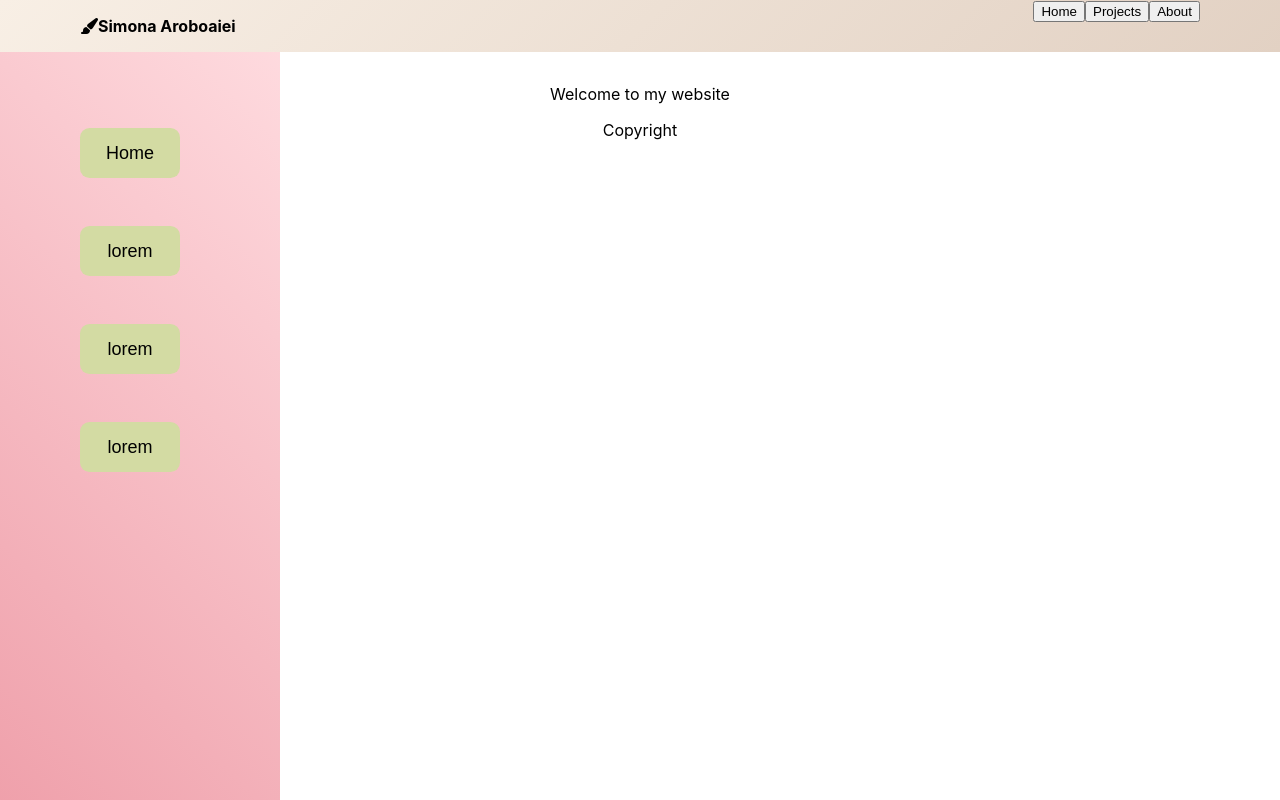
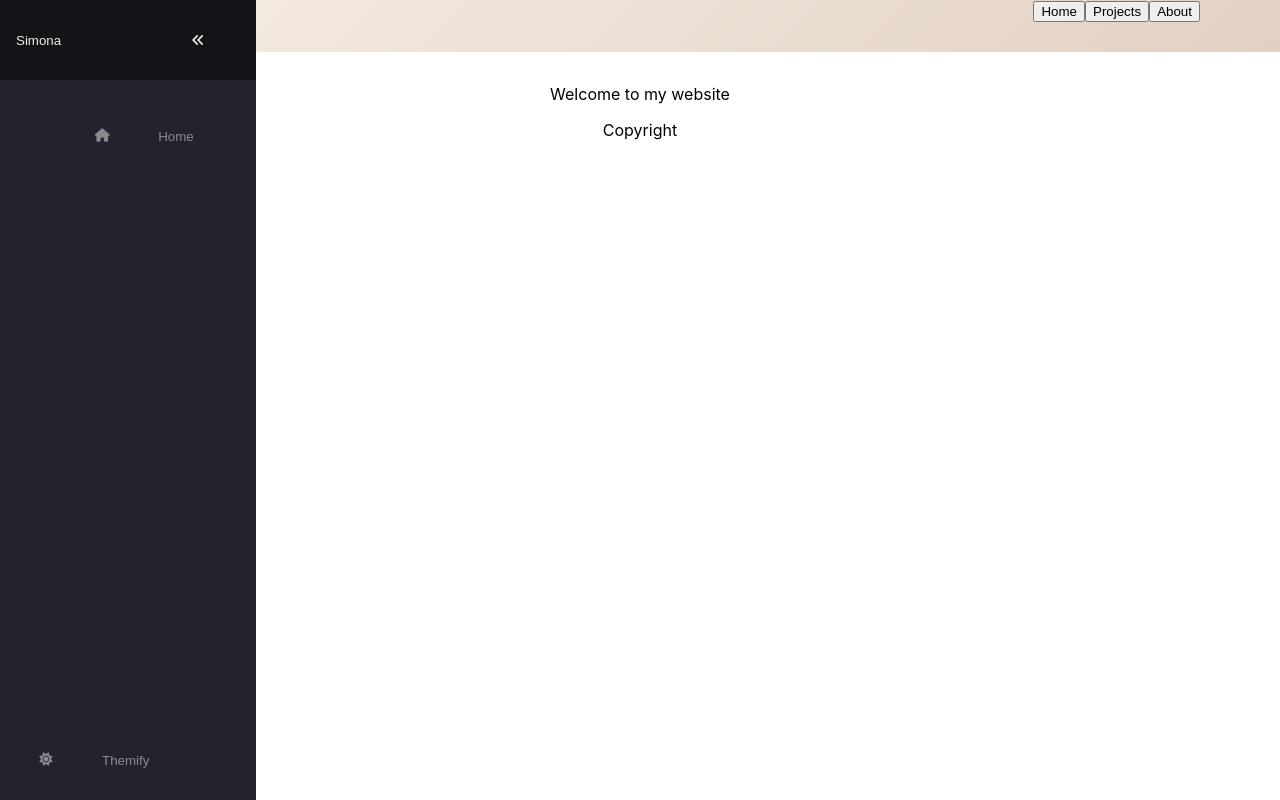
Before and after one commit to robertarotaritei/simona-dae-portofolio, a React (Create React App) app: page / in a window 1280 px wide. Built offline with nearby package versions, Linux system fonts and the light colour scheme.

Commit message:
Update Side Navigation

```diff
--- a/src/App.css
+++ b/src/App.css
@@ -1,6 +1,10 @@
 .App {
   text-align: center;
-
+  --text-primary: #b6b6b6;
+  --text-secondary: #ececec;
+  --bg-primary: #23232e;
+  --bg-secondary: #141418;
+  --transition-speed: 600ms;
 }
 
 /* topNav */
@@ -17,96 +21,189 @@
 }
 
 
-/* sideNav */
+/* navbar */
 
-.sidenav {
-  height: 100%;
-  width: 17.5rem;
+.navbar {
   position: fixed;
-  z-index: -1;
-  top: 0;
-  left: 0;
-  background-image: linear-gradient(45deg, #ee9ca7 0%, #ffdde1 100%);
-  overflow-x: hidden;
-  padding-top: 5rem;
+  background-color: var(--bg-primary);
+  transition: width 600ms ease;
+  overflow: none;
 }
 
-.sideHomeButton{
-  width: 100px;
-  height: 50px;
-  margin-left: 5rem;
-  margin-top: 3rem;
-  font-size: large;
-  background-color: rgb(211, 219, 163);
+.navbar-nav {
+  list-style: none;
+  padding: 0;
+  margin: 0;
+  display: flex;
+  flex-direction: column;
+  align-items: center;
+  height: 100%;
+}
+
+.nav-item {
+  width: 100%;
+}
+
+.nav-item:last-child {
+  margin-top: auto;
+}
+
+.nav-link {
+  display: flex;
+  align-items: center;
+  height: 5rem;
+  color: var(--text-primary);
+  text-decoration: none;
+  filter: grayscale(100%) opacity(0.7);
+  transition: var(--transition-speed);
+  background-color: transparent;
   border: none;
-  border-radius: 0.6rem;
+}
+
+.nav-link:hover {
+  filter: grayscale(0%) opacity(1);
+  background: var(--bg-secondary);
+  color: var(--text-secondary);
+}
+
+.link-text {
+  display: none;
+  margin-left: 1rem;
+}
+
+.nav-link i {
+  width: 2rem;
+  min-width: 2rem;
+  margin: 0 1.5rem;
+}
+
+.fa-primary {
+  color: #ff7eee;
+}
+
+.fa-secondary {
+  color: #df49a6;
+}
+
+.fa-primary,
+.fa-secondary {
+  transition: var(--transition-speed);
+}
+
+.logo {
+  font-weight: bold;
+  text-transform: uppercase;
+  margin-bottom: 1rem;
+  text-align: center;
+  color: var(--text-secondary);
+  background: var(--bg-secondary);
+  font-size: 1.5rem;
+  letter-spacing: 0.3ch;
+  width: 100%;
+}
+
+.logo i {
+  transform: rotate(0deg);
+  transition: var(--transition-speed);
+}
+
+.logo-text
+{
+  display: inline;
+  position: absolute;
+  left: -999px;
+  transition: var(--transition-speed);
+}
+
+.navbar:hover .logo i {
+  transform: rotate(-180deg);
+}
+
+/* Small screens */
+@media only screen and (max-width: 600px) {
+  .navbar {
+    bottom: 0;
+    width: 100vw;
+    height: 5rem;
+  }
+
+  .logo {
+    display: none;
+  }
+
+  .navbar-nav {
+    flex-direction: row;
+  }
+
+  .nav-link {
+    justify-content: center;
+  }
+
+  main {
+    margin: 0;
+  }
+}
+
+/* Large screens */
+@media only screen and (min-width: 600px) {
+  .navbar {
+    top: 0;
+    width: 5rem;
+    height: 100vh;
+  }
+
+  .navbar:hover {
+    width: 16rem;
+  }
+
+  .navbar:hover .link-text {
+    display: inline;
+  }
+
+  .navbar:hover .logo i
+  {
+    margin-left: 11rem;
+  }
+
+  .navbar:hover .logo-text
+  {
+    left: 0px;
+  }
+}
+
+.dark {
+  --text-primary: #b6b6b6;
+  --text-secondary: #ececec;
+  --bg-primary: #23232e;
+  --bg-secondary: #141418;
+}
+
+.light {
+  --text-primary: #1f1f1f;
+  --text-secondary: #000000;
+  --bg-primary: #ffffff;
+  --bg-secondary: #e4e4e4;
+}
+
+.solar {
+  --text-primary: #576e75;
+  --text-secondary: #35535c;
+  --bg-primary: #fdf6e3;
+  --bg-secondary: #f5e5b8;
+}
+
+.theme-icon {
+  display: none;
+}
+
+.dark #darkIcon {
   display: block;
 }
 
-.sideHomeButton:hover{
-  color: rgb(255, 255, 255);
-  background-color: rgb(180, 105, 20);
-  cursor: pointer;
-  transform: scale(1.03, 1.03);
-  transition: 0.3s;
-}
-
-.sideLorem1Button{
-  width: 100px;
-  height: 50px;
-  margin-left: 5rem;
-  margin-top: 3rem;
-  font-size: large;
-  background-color: rgb(211, 219, 163);
-  border: none;
-  border-radius: 0.6rem;
+.light #lightIcon {
   display: block;
 }
 
-.sideLorem1Button:hover{
-  color: rgb(255, 255, 255);
-  background-color: rgb(180, 105, 20);
-  cursor: pointer;
-  transform: scale(1.03, 1.03);
-  transition: 0.3s;
-}
-
-.sideLorem2Button{
-  width: 100px;
-  height: 50px;
-  margin-left: 5rem;
-  margin-top: 3rem;
-  font-size: large;
-  background-color: rgb(211, 219, 163);
-  border: none;
-  border-radius: 0.6rem;
+.solar #solarIcon {
   display: block;
 }
-
-.sideLorem2Button:hover{
-  color: rgb(255, 255, 255);
-  background-color: rgb(180, 105, 20);
-  cursor: pointer;
-  transform: scale(1.03, 1.03);
-  transition: 0.3s;
-}
-
-.sideLorem3Button{
-  width: 100px;
-  height: 50px;
-  margin-left: 5rem;
-  margin-top: 3rem;
-  font-size: large;
-  background-color: rgb(211, 219, 163);
-  border: none;
-  border-radius: 0.6rem;
-  display: block;
-}
-
-.sideLorem3Button:hover{
-  color: rgb(255, 255, 255);
-  background-color: rgb(180, 105, 20);
-  cursor: pointer;
-  transform: scale(1.03, 1.03);
-  transition: 0.3s;
-}
--- a/src/App.js
+++ b/src/App.js
@@ -6,32 +6,44 @@ import Main from './components/Main/Main';
 import Footer from './components/Footer/Footer';
 
 class App extends React.Component {
-  constructor(){
+  constructor() {
     super();
 
-    this.state={
-      content: 'home'
+    this.state = {
+      content: 'home',
+      theme: localStorage.getItem('theme') ? localStorage.getItem('theme') : 'light'
     }
   }
 
   selectHome = () => {
-    this.setState({content: 'home'});
+    this.setState({ content: 'home' });
   }
 
   selectProjects = () => {
-    this.setState({content: 'projects'});
+    this.setState({ content: 'projects' });
   }
 
   selectAbout = () => {
-    this.setState({content: 'about'});
+    this.setState({ content: 'about' });
+  }
+
+  changeTheme = () => {
+    if (this.state.theme === 'light') {
+      this.setState({ theme: 'dark' });
+      localStorage.setItem('theme', 'dark');
+    }
+    else{
+      this.setState({ theme: 'light' });
+      localStorage.setItem('theme', 'light');
+    }
   }
 
   render() {
     return (
       <div className="App">
-        <NavigationBar selectHome={this.selectHome} selectProjects={this.selectProjects} selectAbout={this.selectAbout}/>
-        <SideBar content={this.state.content}/>
-        <Main content={this.state.content}/>
+        <NavigationBar selectHome={this.selectHome} selectProjects={this.selectProjects} selectAbout={this.selectAbout} theme={this.state.theme} />
+        <SideBar content={this.state.content} changeTheme={this.changeTheme} theme={this.state.theme} />
+        <Main content={this.state.content} theme={this.state.theme} />
         <Footer />
       </div>
     );
--- a/src/components/Navigation Bars/SideBar.js
+++ b/src/components/Navigation Bars/SideBar.js
@@ -3,33 +3,36 @@ import React from 'react';
 class SideBar extends React.Component {
 
     renderHomeButtons = () => {
-        return <div class="sidenav">
-            <button class="sideHomeButton">
-                Home
-            </button>
-            <button class="sideLorem1Button">
-                lorem
-            </button>
-            <button class="sideLorem2Button">
-                lorem
-            </button>
-            <button class="sideLorem3Button">
-                lorem
-            </button>
+        return <div>
+            <li className="nav-item">
+                <button className="nav-link">
+                    <i className="fas fa-home"></i>
+                    <span className="link-text">Home</span>
+                </button>
+            </li>
         </div>;
     }
 
     renderProjectsButtons = () => {
         return <div>
-            <button>
-                Project1
-            </button>
-            <button>
-                Project2
-            </button>
-            <button>
-                Project3
-            </button>
+            <li className="nav-item">
+                <button className="nav-link">
+                    <i class="fas fa-palette"></i>
+                    <span className="link-text">Project 1</span>
+                </button>
+            </li>
+            <li className="nav-item">
+                <button className="nav-link">
+                    <i class="fas fa-palette"></i>
+                    <span className="link-text">Project 2</span>
+                </button>
+            </li>
+            <li className="nav-item">
+                <button className="nav-link">
+                    <i class="fas fa-palette"></i>
+                    <span className="link-text">Project 3</span>
+                </button>
+            </li>
         </div>;
     }
     renderSideBar() {
@@ -47,9 +50,27 @@ class SideBar extends React.Component {
 
     render() {
         return (
-            <div className="sidenav">
-                {this.renderSideBar()}
-            </div>
+            <nav className="navbar">
+                <ul className="navbar-nav">
+                    <li className="logo">
+                        <button className="nav-link">
+                            <span className="link-text logo-text">Simona</span>
+                            <i class="fas fa-angle-double-right"></i>
+                        </button>
+                    </li>
+                    {this.renderSideBar()}
+                    <li className="nav-item" id="themeButton">
+        <button className="nav-link" onClick={this.props.changeTheme}>
+          {this.props.theme === 'light' ? (
+            <i class="fas fa-sun"></i>
+          ) : (
+            <i class="fas fa-moon"></i>
+          )}
+          <span className="link-text">Themify</span>
+        </button>
+      </li>
+                </ul>
+            </nav>
         );
     }
 }
```
Also changed, not shown: 1 other file (tests, documents, lock files or other folders).
